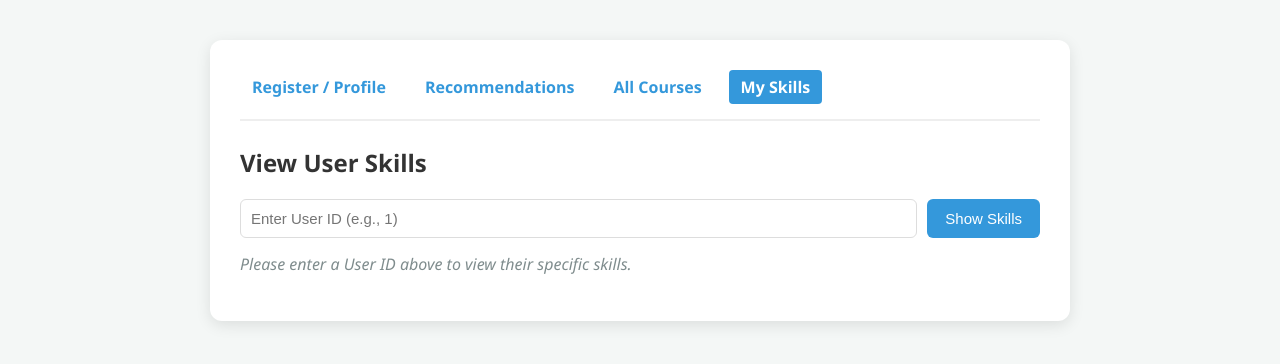
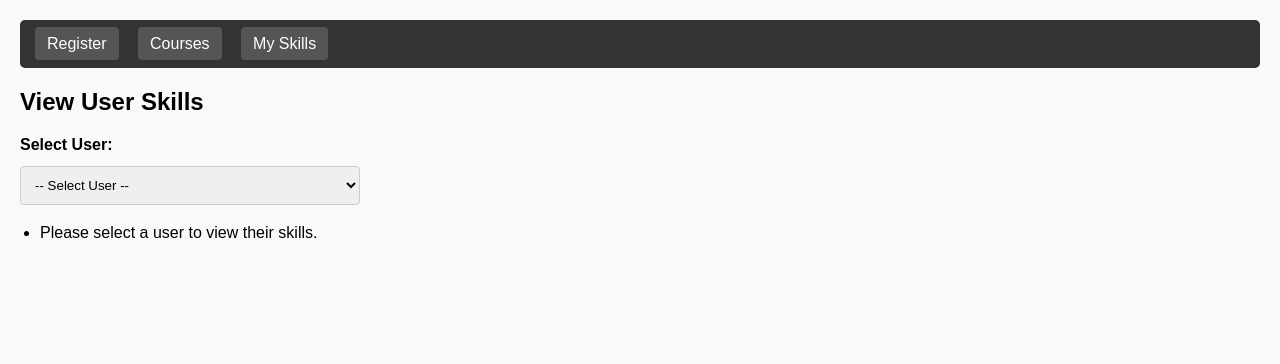
Before and after one commit to tariqAlsharif1/Proj5_repo, a Flask app: page /skills in a window 1280 px wide. Shown: the top 364 px of the page. Run offline with Flask 3, Linux system fonts and the light colour scheme; data that the repository does not hold is empty.

```diff
--- a/app.py
+++ b/app.py
@@ -1,248 +1,102 @@
 from flask import Flask, request, jsonify, render_template
 from sqlalchemy import select, insert
 from database import engine
-from models import users_table, skills_table, user_skills_table, courses_table, embeddings_table, recommendation_logs_table
-from sentence_transformers import SentenceTransformer
-import numpy as np
-import math
-import ast
+from models import users_table, skills_table, user_skills_table, courses_table
 
 app = Flask(__name__)
-model = SentenceTransformer('all-MiniLM-L6-v2')
 
-# --- 1. Skill Extraction Agent ---
-def skill_extraction_agent(text):
-    text_lower = text.lower()
-    keywords = [
-        "python", "machine learning", "cyber security", "cybersecurity",
-        "sql", "database", "ai", "programming", "security", "data science"
-    ]
-
-    found_skills = []
-    for kw in keywords:
-        if kw in text_lower or kw.replace(" ", "") in text_lower.replace(" ", ""):
-            found_skills.append(kw)
-
-    if "security" in text_lower or "cyber" in text_lower:
-        if "cyber security" not in found_skills and "cybersecurity" not in found_skills:
-            found_skills.append("cyber security")
-
-    return list(set(found_skills))
-
-# --- 2. Workflow Orchestrator ---
-def run_recommendation_workflow(user_id, user_text):
-    with engine.connect() as connection:
-        extracted_skills = []
-
-        if user_id:
-            skills_query = select(skills_table.c.skill_name).select_from(
-                user_skills_table.join(skills_table, user_skills_table.c.skill_id == skills_table.c.id)
-            ).where(user_skills_table.c.user_id == user_id)
-            result_skills = connection.execute(skills_query).fetchall()
-            extracted_skills = [row.skill_name for row in result_skills]
-            if extracted_skills:
-                user_text = f"Skills: {', '.join(extracted_skills)}. Interest: {user_text}"
-
-        if not user_text or not user_text.strip():
-            user_text = "general programming and python"
-
-        agent_skills = skill_extraction_agent(user_text)
-        combined_skills = list(set(extracted_skills + agent_skills))
-
-        user_vector = model.encode(user_text)
-
-        query = select(
-            courses_table.c.id,
-            courses_table.c.course_title,
-            courses_table.c.description,
-            courses_table.c.platform,
-            courses_table.c.price,
-            embeddings_table.c.embedding
-        ).select_from(
-            courses_table.join(embeddings_table, courses_table.c.id == embeddings_table.c.course_id)
-        )
-
-        result = connection.execute(query).fetchall()
-        recommendations = []
-
-        for row in result:
-            course_id, title, description, platform, price, db_embedding = row
-
-            try:
-                if isinstance(db_embedding, str):
-                    db_vector = np.array(ast.literal_eval(db_embedding), dtype=float)
-                else:
-                    db_vector = np.array(db_embedding, dtype=float)
-
-                norm_user = np.linalg.norm(user_vector)
-                norm_db = np.linalg.norm(db_vector)
-
-                if norm_user == 0 or norm_db == 0 or np.isnan(norm_user) or np.isnan(norm_db):
-                    similarity = 0.0
-                else:
-                    similarity = np.dot(user_vector, db_vector) / (norm_user * norm_db)
-
-                if math.isnan(similarity):
-                    similarity = 0.0
-            except Exception:
-                similarity = 0.0
-
-            recommendations.append({
-                "course_title": title,
-                "description": description,
-                "platform": platform,
-                "price": price,
-                "similarity_score": float(similarity)
-            })
-
-        recommendations.sort(key=lambda x: x["similarity_score"], reverse=True)
-        top_courses = recommendations[:3]
-
-        if not top_courses or top_courses[0]["similarity_score"] < 0.1:
-            top_courses = [{
-                "course_title": "Advanced Python and Data Structures (Default)",
-                "description": "Fallback default general course.",
-                "platform": "Coursera",
-                "price": "$49",
-                "similarity_score": 0.8
-            }]
-
-        connection.execute(
-            insert(recommendation_logs_table).values(
-                user_id=user_id if user_id else None,
-                input_text=user_text,
-                extracted_skills_json=combined_skills,
-                recommended_courses_json=top_courses
-            )
-        )
-        connection.commit()
-
-        return combined_skills, top_courses
-
-# --- 3. Pages Routes ---
 @app.route('/')
-def home_page():
+def home():
     return render_template('index.html')
-
-@app.route('/recommendations')
-def recommendations_page():
-    return render_template('recommendations.html')
 
 @app.route('/courses')
 def courses_page():
-    with engine.connect() as connection:
-        query = select(courses_table)
-        result = connection.execute(query).fetchall()
-        courses_list = [{"title": row.course_title, "description": row.description, "platform": row.platform, "price": row.price} for row in result]
-    return render_template('courses.html', courses=courses_list)
+    return render_template('courses.html')
 
 @app.route('/skills')
 def skills_page():
-    user_id = request.args.get('user_id', type=int)
-    skills_list = []
-    username = ""
+    return render_template('skills.html')
 
-    with engine.connect() as connection:
-        if user_id:
-            user_query = select(users_table).where(users_table.c.id == user_id)
-            user_row = connection.execute(user_query).fetchone()
-            if user_row:
-                username = user_row.username if hasattr(user_row, 'username') else f"User {user_row.id}"
+@app.route('/api/users', methods=['GET'])
+def get_users():
+    try:
+        with engine.connect() as conn:
+            rows = conn.execute(select(users_table)).fetchall()
+            users = [{"id": r.id, "username": r.username} for r in rows]
+        return jsonify(users)
+    except Exception as e:
+        print("Error fetching users:", e)
+        return jsonify([])
 
-            skills_query = select(skills_table.c.skill_name).select_from(
-                user_skills_table.join(skills_table, user_skills_table.c.skill_id == skills_table.c.id)
-            ).where(user_skills_table.c.user_id == user_id)
+@app.route('/api/user/create', methods=['POST'])
+def create_user():
+    try:
+        data = request.get_json() or {}
+        username = data.get("username", "").strip()
+        email = data.get("email", "user@example.com").strip()
+        skills_input = data.get("skills", [])
 
-            result = connection.execute(skills_query).fetchall()
-            skills_list = [row.skill_name for row in result]
+        if not username:
+            return jsonify({"error": "Username is required"}), 400
 
-    return render_template('skills.html', skills=skills_list, user_id=user_id, username=username)
+        with engine.connect() as conn:
+            # إدخال المستخدم متوافقاً مع أعمدة جدول users (username و email)
+            user_res = conn.execute(
+                insert(users_table)
+                .values(username=username, email=email)
+                .returning(users_table.c.id)
+            )
+            user_id = user_res.fetchone().id
 
-# --- 4. APIs ---
-@app.route('/api/user/register', methods=['POST'])
-def register_user():
-    data = request.get_json() or {}
-    username = data.get("username", "").strip()
-    skills_input = data.get("skills", [])
+            # إدخال المهارات وربطها بجدول user_skills
+            for skill_name in skills_input:
+                skill_name = skill_name.strip()
+                if not skill_name: continue
 
-    if not username:
-        return jsonify({"error": "Username is required"}), 400
+                skill_query = select(skills_table.c.id).where(skills_table.c.skill_name.ilike(skill_name))
+                skill_row = conn.execute(skill_query).fetchone()
 
-    with engine.connect() as connection:
-        # إدخال المستخدم الجديد وضمان عمل commit لتخزينه بقاعدة البيانات بشكل دائم
-        user_result = connection.execute(
-            insert(users_table).values(username=username).returning(users_table.c.id)
-        )
-        new_user_id = user_result.fetchone().id
+                if skill_row:
+                    skill_id = skill_row.id
+                else:
+                    skill_res = conn.execute(insert(skills_table).values(skill_name=skill_name).returning(skills_table.c.id))
+                    skill_id = skill_res.fetchone().id
 
-        for skill_name in skills_input:
-            skill_name = skill_name.strip().lower()
-            if not skill_name:
-                continue
+                conn.execute(insert(user_skills_table).values(user_id=user_id, skill_id=skill_id))
+            conn.commit()
 
-            skill_query = select(skills_table.c.id).where(skills_table.c.skill_name == skill_name)
-            skill_row = connection.execute(skill_query).fetchone()
+        return jsonify({"success": True, "user_id": user_id})
+    except Exception as e:
+        print("Error creating user:", e)
+        return jsonify({"error": str(e)}), 500
 
-            if skill_row:
-                skill_id = skill_row.id
-            else:
-                skill_res = connection.execute(
-                    insert(skills_table).values(skill_name=skill_name).returning(skills_table.c.id)
-                )
-                skill_id = skill_res.fetchone().id
-
-            connection.execute(
-                insert(user_skills_table).values(user_id=new_user_id, skill_id=skill_id)
-            )
-
-        # حفظ التغييرات نهائياً في قاعدة البيانات
-        connection.commit()
-
-        return jsonify({
-            "message": "User registered successfully!",
-            "user_id": new_user_id,
-            "username": username,
-            "skills": skills_input
-        })
-
-@app.route('/api/user/<int:user_id>/profile', methods=['GET'])
-def get_user_profile(user_id):
-    with engine.connect() as connection:
-        user_query = select(users_table).where(users_table.c.id == user_id)
-        user_row = connection.execute(user_query).fetchone()
-
-        if not user_row:
-            return jsonify({"error": "User not found"}), 404
-
-        skills_query = select(skills_table.c.skill_name).select_from(
+@app.route('/api/user/<int:user_id>/courses', methods=['GET'])
+def get_user_courses(user_id):
+    with engine.connect() as conn:
+        # جلب مهارات المستخدم الحقيقية لتصفية الكورسات المناسبة له فقط
+        skill_query = select(skills_table.c.skill_name).select_from(
             user_skills_table.join(skills_table, user_skills_table.c.skill_id == skills_table.c.id)
         ).where(user_skills_table.c.user_id == user_id)
-        skills_rows = connection.execute(skills_query).fetchall()
+        user_skills = [r.skill_name.lower() for r in conn.execute(skill_query).fetchall()]
 
-        return jsonify({
-            "user_id": user_row.id,
-            "username": user_row.username if hasattr(user_row, 'username') else f"User {user_row.id}",
-            "skills": [row.skill_name for row in skills_rows]
-        })
+        rows = conn.execute(select(courses_table)).fetchall()
+        courses = [{"title": r.course_title, "platform": r.platform, "price": r.price} for r in rows]
 
-@app.route('/api/recommend', methods=['POST'])
-def recommend_api():
-    data = request.get_json() or {}
-    user_id = data.get("user_id")
-    user_text = data.get("user_text", "")
+        if not user_skills:
+            matched_courses = []
+        else:
+            matched_courses = [c for c in courses if any(sk in c['title'].lower() for sk in user_skills)]
 
-    skills, courses = run_recommendation_workflow(user_id, user_text)
+    return jsonify(matched_courses)
 
-    formatted_courses = []
-    for c in courses:
-        score = max(0.0, min(100.0, round(c["similarity_score"] * 100, 1)))
-        formatted_courses.append({**c, "match_score": f"{score}%"})
-
-    return jsonify({
-        "user_id": user_id if user_id else "Guest",
-        "extracted_skills": skills,
-        "recommended_courses": formatted_courses
-    })
+@app.route('/api/user/<int:user_id>/skills', methods=['GET'])
+def get_skills(user_id):
+    with engine.connect() as conn:
+        query = select(skills_table.c.skill_name).select_from(
+            user_skills_table.join(skills_table, user_skills_table.c.skill_id == skills_table.c.id)
+        ).where(user_skills_table.c.user_id == user_id)
+        skills = [r.skill_name for r in conn.execute(query).fetchall()]
+    return jsonify({"skills": skills})
 
 if __name__ == '__main__':
     app.run(debug=True, port=5000)
--- a/templates/skills.html
+++ b/templates/skills.html
@@ -2,62 +2,79 @@
 <html lang="en">
 <head>
     <meta charset="UTF-8">
-    <title>User Skills</title>
+    <title>Skills Page</title>
     <style>
-        body { font-family: 'Segoe UI', Tahoma, Geneva, Verdana, sans-serif; background-color: #f4f7f6; margin: 0; padding: 20px; color: #333; }
-        .container { max-width: 800px; margin: 20px auto; background: #fff; padding: 30px; border-radius: 12px; box-shadow: 0 4px 15px rgba(0,0,0,0.1); }
-        .navbar { display: flex; gap: 15px; margin-bottom: 25px; padding-bottom: 15px; border-bottom: 2px solid #eee; }
-        .navbar a { text-decoration: none; color: #3498db; font-weight: bold; padding: 6px 12px; border-radius: 4px; transition: background 0.2s; }
-        .navbar a:hover, .navbar a.active { background: #3498db; color: white; }
-        .form-group { margin-bottom: 15px; display: flex; gap: 10px; }
-        input[type="text"] { flex: 1; padding: 10px; border: 1px solid #ddd; border-radius: 6px; font-size: 15px; }
-        button { background-color: #3498db; color: white; border: none; padding: 10px 18px; font-size: 15px; border-radius: 6px; cursor: pointer; }
-        button:hover { background-color: #2980b9; }
-        .badge { display: inline-block; background: #e1f5fe; color: #0288d1; padding: 8px 14px; border-radius: 6px; font-size: 15px; margin: 5px; font-weight: bold; }
-        .no-skills { color: #7f8c8d; font-style: italic; margin-top: 15px; }
+        body { font-family: Arial, sans-serif; margin: 0; padding: 20px; background: #f9f9f9; }
+        nav { background: #333; padding: 15px; border-radius: 5px; margin-bottom: 20px; }
+        nav a { color: white; text-decoration: none; margin-right: 15px; padding: 8px 12px; background: #555; border-radius: 4px; }
+        nav a:hover { background: #777; }
+        select { display: block; margin: 12px 0; padding: 10px; width: 340px; border: 1px solid #ccc; border-radius: 4px; }
+        ul { list-style-type: disc; padding-left: 20px; }
+        li { margin-bottom: 6px; }
     </style>
 </head>
 <body>
-<div class="container">
-    <div class="navbar">
-        <a href="/">Register / Profile</a>
-        <a href="/recommendations">Recommendations</a>
-        <a href="/courses">All Courses</a>
-        <a href="/skills" class="active">My Skills</a>
-    </div>
+    <nav>
+        <a href="/">Register</a>
+        <a href="/courses">Courses</a>
+        <a href="/skills">My Skills</a>
+    </nav>
 
     <h2>View User Skills</h2>
+    <label for="skillsUserSelect"><b>Select User:</b></label>
+    <select id="skillsUserSelect" onclick="loadSkillsUsersDropdown()" onchange="loadSkillsBySelect()">
+        <option value="">-- Select User --</option>
+    </select>
 
-    <div class="form-group">
-        <input type="text" id="searchUserId" placeholder="Enter User ID (e.g., 1)" value="{{ user_id if user_id else '' }}">
-        <button onclick="loadUserSkills()">Show Skills</button>
-    </div>
+    <h3 id="profileTitle"></h3>
+    <ul id="skillsList">
+        <li>Please select a user to view their skills.</li>
+    </ul>
 
-    {% if user_id %}
-        <h3>Skills for: {{ username }} (ID: #{{ user_id }})</h3>
-        <div style="margin-top: 15px;">
-            {% if skills %}
-                {% for skill in skills %}
-                    <span class="badge"># {{ skill }}</span>
-                {% endfor %}
-            {% else %}
-                <p class="no-skills">No skills found for this user.</p>
-            {% endif %}
-        </div>
-    {% else %}
-        <p class="no-skills">Please enter a User ID above to view their specific skills.</p>
-    {% endif %}
-</div>
+    <script>
+        window.onload = function() {
+            loadSkillsUsersDropdown();
+        };
 
-<script>
-function loadUserSkills() {
-    const userId = document.getElementById('searchUserId').value.trim();
-    if (userId) {
-        window.location.href = `/skills?user_id=${userId}`;
-    } else {
-        alert("Please enter a valid User ID.");
-    }
-}
-</script>
+        async function loadSkillsUsersDropdown() {
+            const selectElement = document.getElementById('skillsUserSelect');
+            const currentValue = selectElement.value;
+
+            const res = await fetch('/api/users');
+            const users = await res.json();
+
+            selectElement.innerHTML = '<option value="">-- Select User --</option>' +
+                users.map(u => `<option value="${u.id}">${u.username}</option>`).join('');
+
+            if (currentValue) selectElement.value = currentValue;
+        }
+
+        async function loadSkillsBySelect() {
+            const userId = document.getElementById('skillsUserSelect').value;
+            const listElement = document.getElementById('skillsList');
+            const titleElement = document.getElementById('profileTitle');
+
+            if (!userId) {
+                titleElement.innerText = "";
+                listElement.innerHTML = "<li>Please select a user to view their skills.</li>";
+                return;
+            }
+
+            const res = await fetch(`/api/user/${userId}/skills`);
+            const data = await res.json();
+
+            if(res.ok) {
+                titleElement.innerText = `Skills List:`;
+                if(data.skills.length === 0) {
+                    listElement.innerHTML = "<li>No skills found.</li>";
+                } else {
+                    listElement.innerHTML = data.skills.map(s => `<li>${s}</li>`).join('');
+                }
+            } else {
+                titleElement.innerText = "";
+                listElement.innerHTML = `<li>User not found</li>`;
+            }
+        }
+    </script>
 </body>
 </html>
```
Also changed, not shown: templates/courses.html (+64 -23 lines), templates/index.html (+36 -56 lines).
